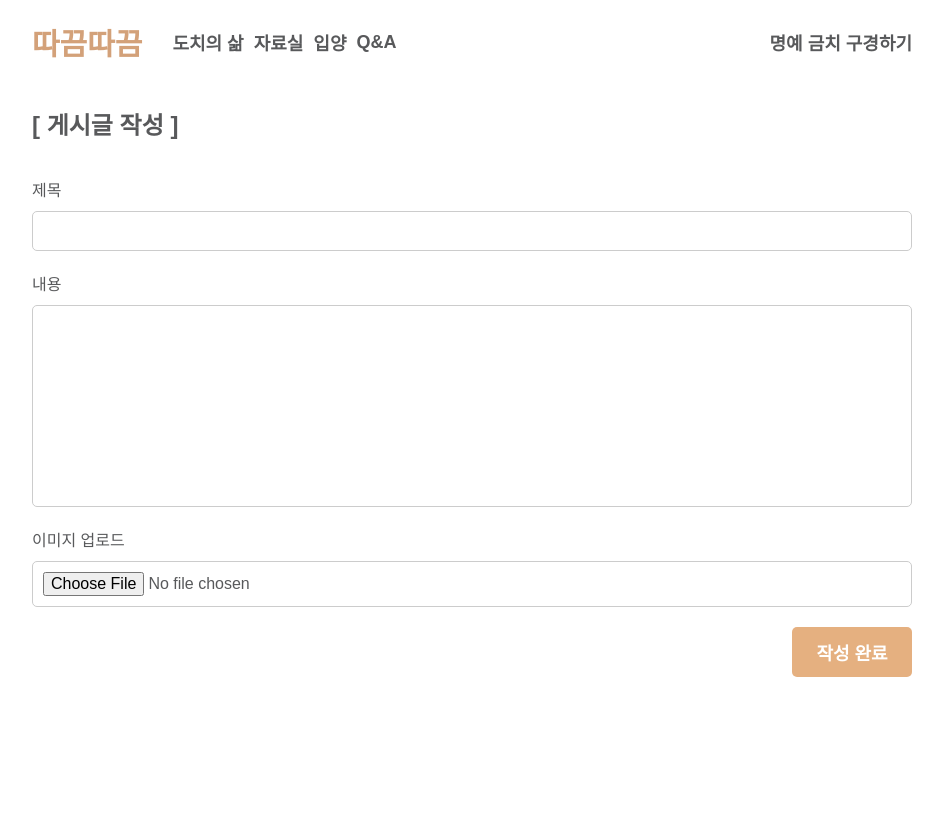
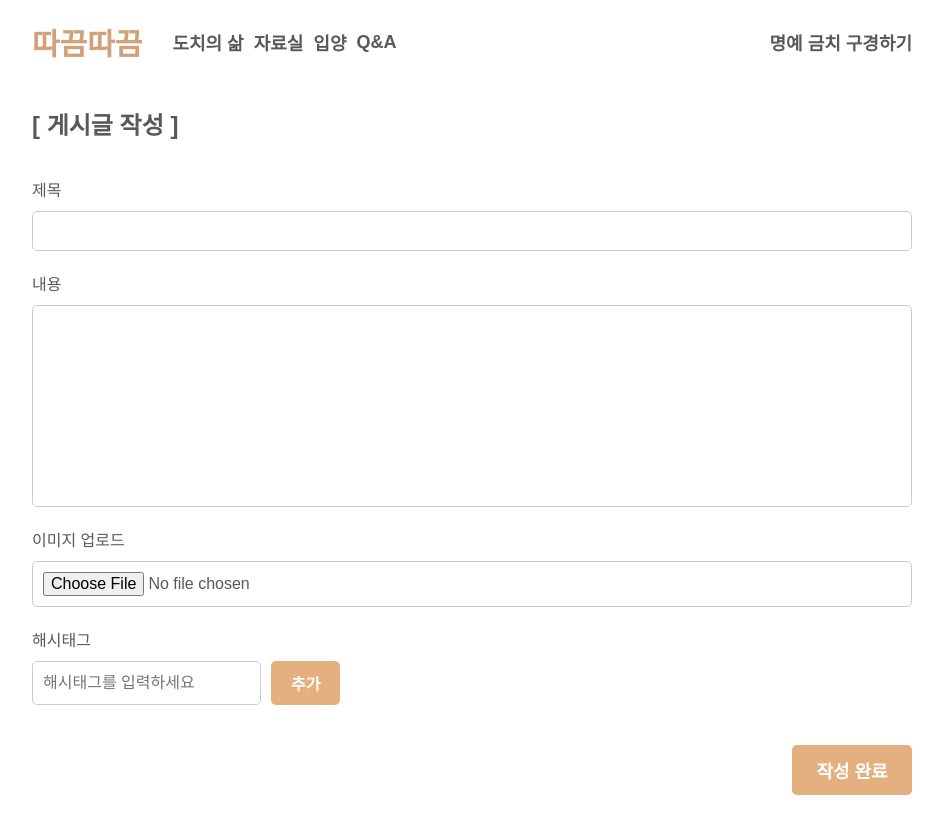
Before and after one commit to sehee-xx/TtakkeumTtakkeum, a Next.js app: page /dochiLifeWrite in a window 1280 px wide. Shown: the top 834 px of the page, without its empty margins (168-1111 px from the left). Before the commit the page ends 800 px from the top, so only its background shows below. Built offline with nearby package versions, Linux system fonts and the light colour scheme; a web font is replaced by a local one.

Commit message:
Modify: 태그 추가

```diff
--- a/src/app/dochiLifeWrite/page.tsx
+++ b/src/app/dochiLifeWrite/page.tsx
@@ -8,10 +8,13 @@ import styled from "styled-components";
 const DochiLifeWrite = () => {
   const router = useRouter();
   const [imagePreview, setImagePreview] = useState<string | null>(null);
+  const [hashtags, setHashtags] = useState<string[]>([]);
+  const [hashtagInput, setHashtagInput] = useState<string>("");
 
   const handleSubmit = (event: any) => {
     event.preventDefault();
     // 게시글 로직 작성 (POST)
+    console.log({ hashtags }); // 해시태그 목록을 콘솔에 출력 (게시글 작성 로직에 포함)
     router.push("/dochiLife");
   };
 
@@ -24,6 +27,23 @@ const DochiLifeWrite = () => {
       };
       reader.readAsDataURL(file);
     }
+  };
+
+  const handleHashtagInputChange = (
+    event: React.ChangeEvent<HTMLInputElement>
+  ) => {
+    setHashtagInput(event.target.value);
+  };
+
+  const handleAddHashtag = () => {
+    if (hashtagInput.trim() && !hashtags.includes(hashtagInput.trim())) {
+      setHashtags([...hashtags, hashtagInput.trim()]);
+      setHashtagInput("");
+    }
+  };
+
+  const handleRemoveHashtag = (tag: string) => {
+    setHashtags(hashtags.filter((hashtag) => hashtag !== tag));
   };
 
   const handleDivClick = () => {
@@ -53,6 +73,27 @@ const DochiLifeWrite = () => {
         {imagePreview && (
           <ImagePreview src={imagePreview} alt="Image preview" />
         )}
+        <Label>
+          해시태그
+          <HashtagInputWrapper>
+            <Input
+              type="text"
+              value={hashtagInput}
+              onChange={handleHashtagInputChange}
+              placeholder="해시태그를 입력하세요"
+            />
+            <AddHashtagButton type="button" onClick={handleAddHashtag}>
+              추가
+            </AddHashtagButton>
+          </HashtagInputWrapper>
+          <HashtagList>
+            {hashtags.map((tag, index) => (
+              <Hashtag key={index} onClick={() => handleRemoveHashtag(tag)}>
+                #{tag}
+              </Hashtag>
+            ))}
+          </HashtagList>
+        </Label>
         <DivButton onClick={handleDivClick}>작성 완료</DivButton>
       </Form>
     </WriteWrapper>
@@ -142,3 +183,42 @@ const DivButton = styled.div`
     background-color: #d3a179;
   }
 `;
+
+const HashtagInputWrapper = styled.div`
+  display: flex;
+  gap: 10px;
+`;
+
+const AddHashtagButton = styled.button`
+  padding: 10px 20px;
+  font-size: 16px;
+  font-weight: 700;
+  color: #ffffff;
+  background-color: #e5b080;
+  border: none;
+  border-radius: 5px;
+  cursor: pointer;
+
+  &:hover {
+    background-color: #d3a179;
+  }
+`;
+
+const HashtagList = styled.div`
+  display: flex;
+  flex-wrap: wrap;
+  gap: 10px;
+  margin-top: 10px;
+`;
+
+const Hashtag = styled.span`
+  background-color: #ccc;
+  color: #ffffff;
+  padding: 10px 10px;
+  border-radius: 5px;
+  cursor: pointer;
+
+  &:hover {
+    background-color: #d3a179;
+  }
+`;
```
